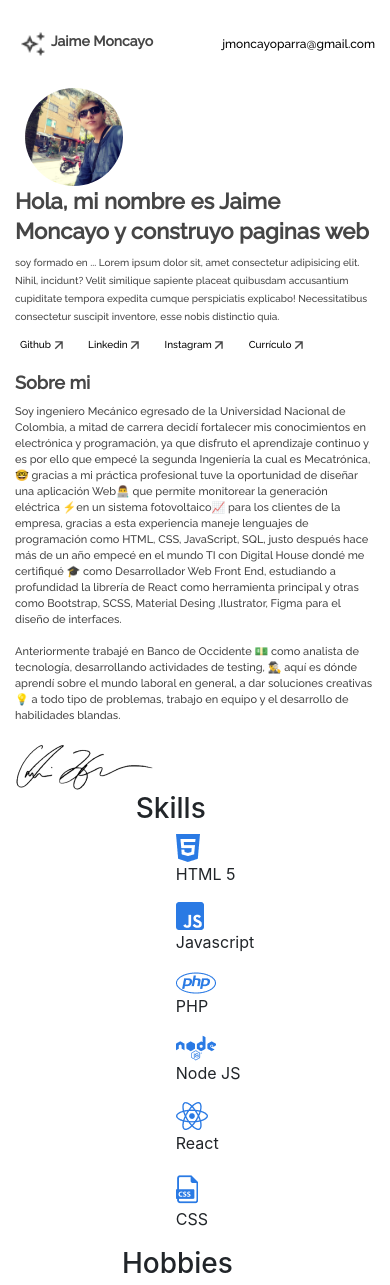
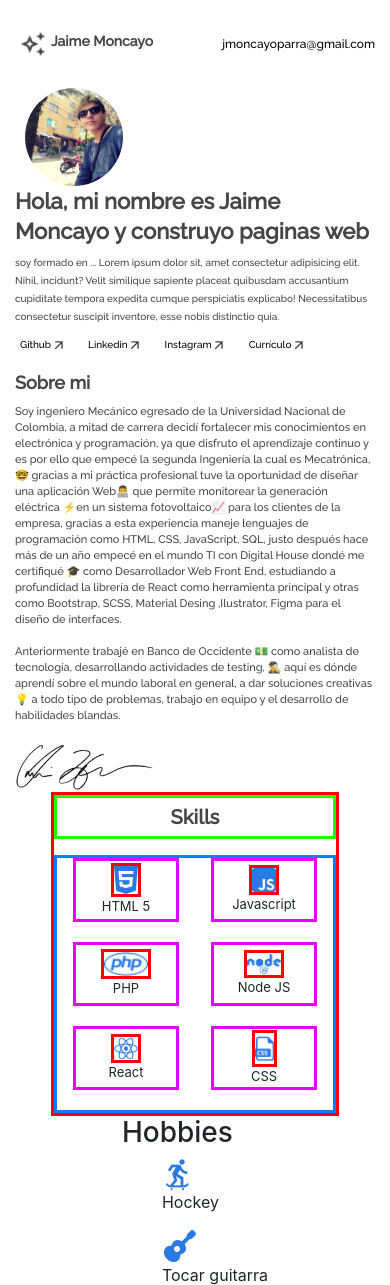
Before and after one commit to JaimeIngenia/Portafolio_version_oracle, a plain HTML site: page index.html in a window 390 px wide. Shown: the top 1285 px of the page. Drawn offline with nearby package versions, Linux system fonts and the light colour scheme.

Commit message:
skills listos

```diff
--- /dev/null
+++ b/assets/css/skills.css
@@ -0,0 +1,144 @@
+section.skills{
+    width: 80%;
+    /* width: 704px; */
+    border: solid red 3px;
+}
+
+.skills__title{
+    border: solid rgb(26, 255, 0) 3px;
+    margin: 0 auto;
+    text-align: center;
+    font-family: 'Raleway';
+    font-style: normal;
+    font-weight: 700;
+    font-size: 32px;
+    line-height: 38px;
+    text-align: center;
+    color: #464646;
+}
+
+.skills__line{
+    width: 100%;
+    border: solid rgb(0, 128, 255) 3px;
+    display: flex;
+    flex-direction: row;
+    justify-content: space-around;
+    align-items: center;
+
+}
+
+.skills__box{
+    display: flex;
+    flex-direction: column;
+    justify-content: center;
+    align-items: center;
+    border: solid rgb(230, 0, 255) 3px;
+    width: 176px;
+    height: 174px;
+    background: #FFFFFF;
+}
+
+
+.skills__box ul li{
+    border: solid rgb(0, 119, 255) 3px;
+    margin: auto;
+    /* margin-left: -30px; */
+}
+
+/* PARTE RESPONSIVE***************************************************************************** */
+
+@media only screen and (max-width:1175px) {
+    /* section.skills{
+    width: 704px;
+    } */
+    .skills__box{
+        width: 126px;
+        height: 124px;
+        background: #FFFFFF;
+    }
+}
+
+/* PARTE RESPONSIVE***************************************************************************** */
+
+@media only screen and (max-width:1000px) {
+    /* section.skills{
+    width: 704px;
+    } */
+
+
+    .skills__box{
+        width: 106px;
+        height: 104px;
+        background: #FFFFFF;
+    }
+}
+
+@media only screen and (max-width:875px) {
+
+    .skills__title{
+        font-size: 25px;
+    }
+    .skills__box{
+        width: 96px;
+        height: 94px;
+        background: #FFFFFF;
+    }
+}
+
+
+/* PARTE RESPONSIVE***************************************************************************** */
+
+@media only screen and (max-width:780px) {
+
+    .skills__title{
+        margin-bottom: 19px;
+        font-size: 22px;
+    }
+    .skills__line{
+        flex-wrap: wrap;
+    }
+    .skills__box{
+        width: 106px;
+        height: 64px;
+        background: #FFFFFF;
+        margin-bottom: 20px;
+
+    }
+    .skills__img--html{
+        width: 30px;
+        border: solid red 3px ;
+    }
+    .skills__img--js{
+        width: 30px;
+        border: solid red 3px ;
+    }
+    .skills__img--php{
+        width: 50px;
+        border: solid red 3px ;
+    }
+    .skills__img--node{
+        width: 40px;
+        border: solid red 3px ;
+    }
+    .skills__img--react{
+        width: 30px;
+        border: solid red 3px ;
+    }
+    .skills__img--css{
+        width: 25px;
+        border: solid red 3px ;
+    }
+
+    .skills__name{
+        font-size: 13px;
+    }
+}
+/* PARTE RESPONSIVE***************************************************************************** */
+
+@media only screen and (max-width:500px) {
+
+    .skills__title{
+        margin-bottom: 16px;
+        font-size: 20px;
+    }
+}
--- a/index.html
+++ b/index.html
@@ -21,6 +21,7 @@
     <link rel="stylesheet" href="./assets/css/menu.css">
     <link rel="stylesheet" href="./assets/css/title.css">
     <link rel="stylesheet" href="./assets/css/about.css">
+    <link rel="stylesheet" href="./assets/css/skills.css">
 </head>
 <body>
     <!-- Sección del Menú  -->
@@ -80,45 +81,45 @@
         <h3 class="skills__title">Skills</h3>
             <div class="skills__line">
                 <div class="skills__box">
-                    <ul>
-                        <li class="skills__img"><img src="assets\htlm.png"></li>
+
+                        <li class="skills__img"><img class="skills__img--html" src="assets\htlm.png"></li>
                         <li class="skills__name"> HTML 5</li>
-                    </ul>
+
                 </div>
 
                 <div class="skills__box">
-                    <ul>
-                        <li class="skills__img"> <img src="assets\js_icon.png" alt=""></li>
+
+                        <li class="skills__img"> <img class="skills__img--js" src="assets\js_icon.png" alt=""></li>
                         <li class="skills__name">Javascript</li>
-                    </ul>
+
                 </div>
 
                 <div class="skills__box">
-                    <ul>
-                        <li class="skills__img"> <img src="assets\php_icon.png" alt=""></li>
+
+                        <li class="skills__img"> <img class="skills__img--php" src="assets\php_icon.png" alt=""></li>
                         <li class="skills__name">PHP</li>
-                    </ul>
+
                 </div>
 
                 <div class="skills__box">
-                    <ul>
-                        <li class="skills__img"><img src="assets\nodejs_icon.png" alt=""></li>
+
+                        <li class="skills__img"><img class="skills__img--node" src="assets\nodejs_icon.png" alt=""></li>
                         <li class="skills__name">Node JS</li>
-                    </ul>
+
                 </div>
 
                 <div class="skills__box">
-                    <ul>
-                        <li class="skills__img"> <img src="assets\react_icon.png" alt=""> </li>
+
+                        <li class="skills__img"> <img class="skills__img--react" src="assets\react_icon.png" alt=""> </li>
                         <li class="skills__name">React</li>
-                    </ul>
+
                 </div>
 
                 <div class="skills__box">
-                    <ul>
-                        <li class="skills__img"> <img src="assets\css_icon.png" alt=""> </li>
+
+                        <li class="skills__img"> <img class="skills__img--css" src="assets\css_icon.png" alt=""> </li>
                         <li class="skills__name">CSS</li>
-                    </ul>
+
                 </div>
         </div>
     </section>
--- a/style.css
+++ b/style.css
@@ -47,7 +47,10 @@ https://en.bem.info/methodology/quick-start/*/
 
 /*Sección About*/
 
-section.about{
+
+/*Sección Skills*/
+
+section.skills{
 
 }
 
```
